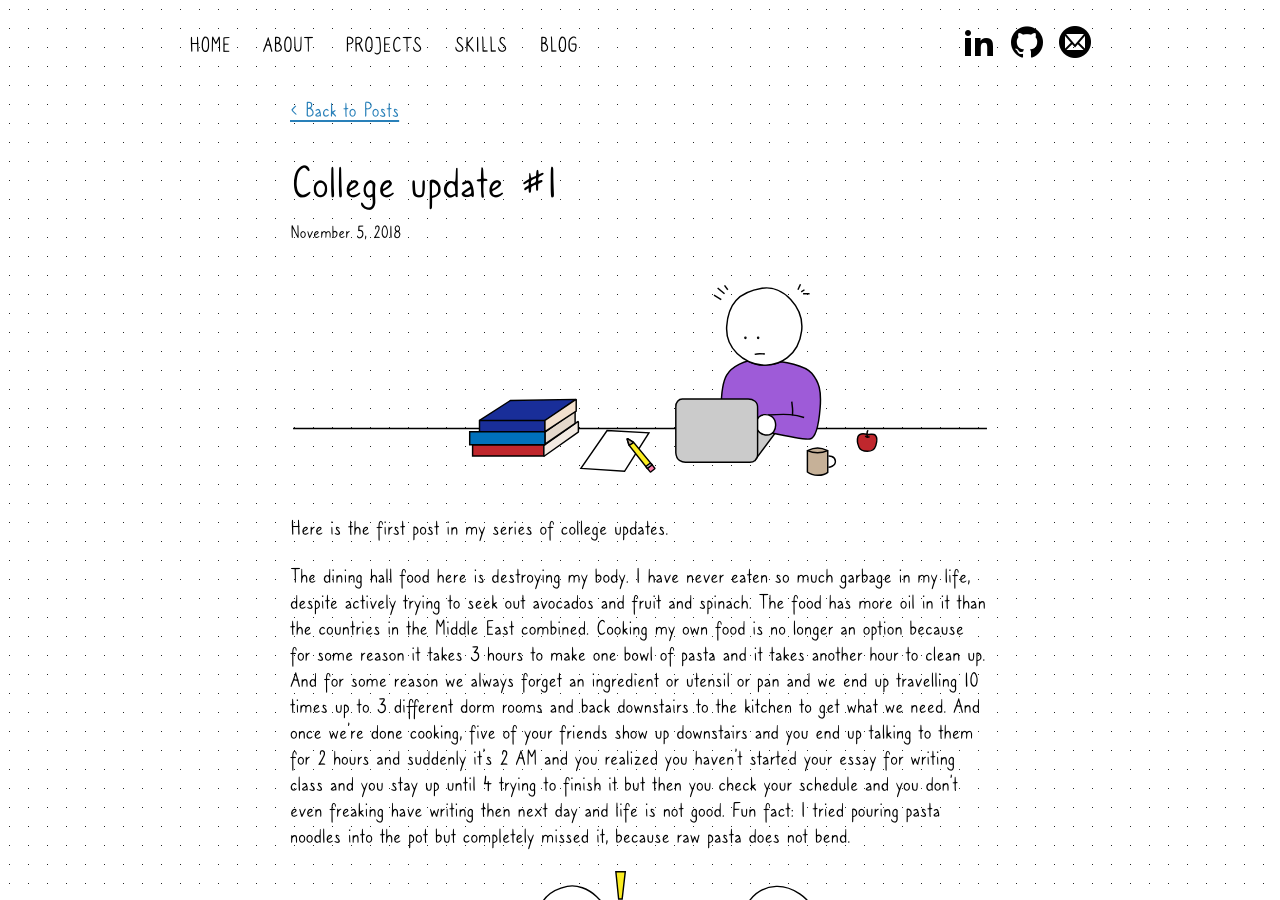
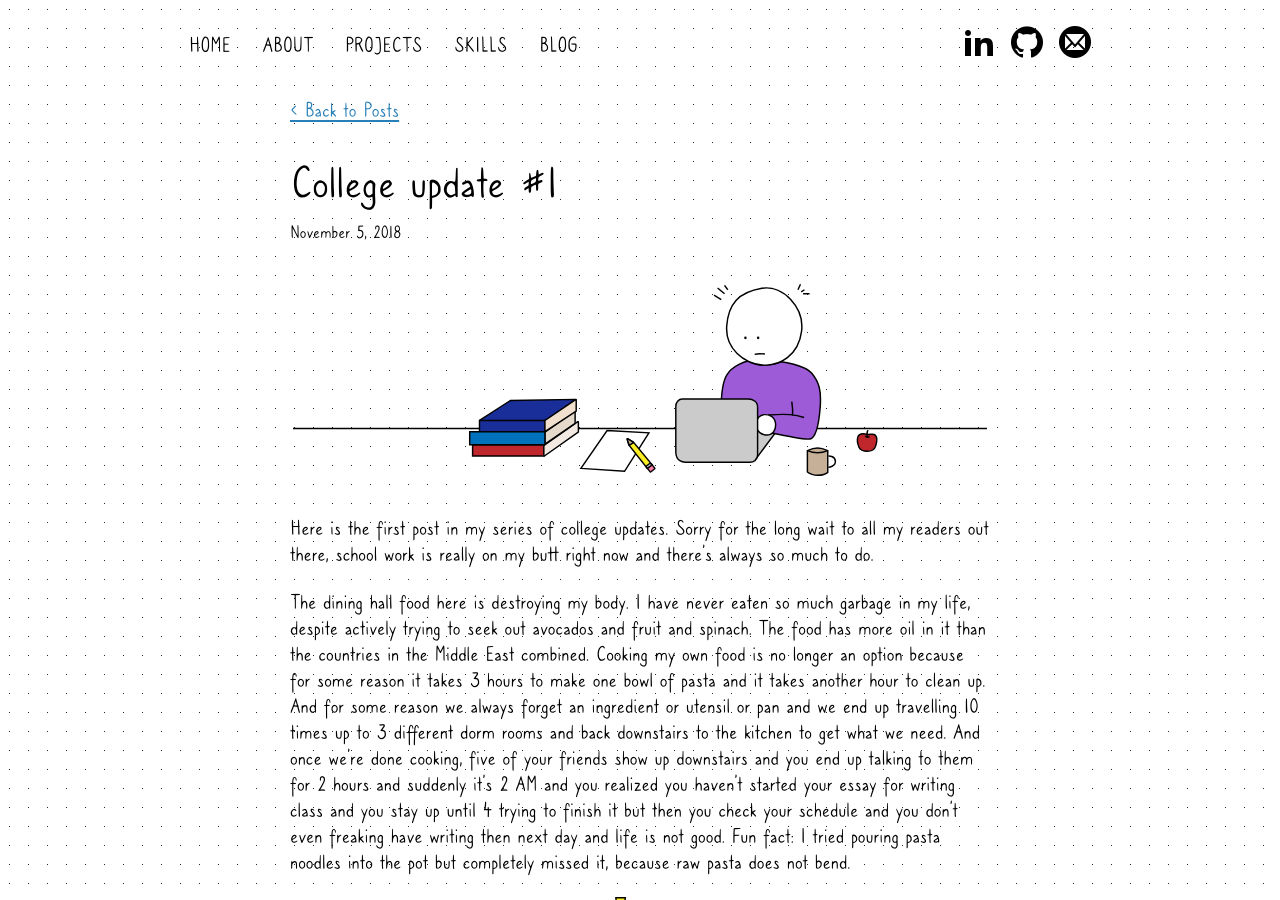
Before and after one commit to kristelfung/bullet-journal, a Jekyll site: the page built from _posts/2018-11-05-college-update-1.md, in a window 1280 px wide and 900 px high. Built offline with Jekyll 4.4.1, drawn with Linux system fonts in a browser that asks for light colours; some web fonts are replaced; a script that is not in the unit is left out.

Commit message:
Update Blog “2018-11-05-college-update-1”

```diff
--- a/_posts/2018-11-05-college-update-1.md
+++ b/_posts/2018-11-05-college-update-1.md
@@ -6,7 +6,7 @@ category: Personal
 thumbnail: /images/uploads/books-pencil-apple.svg
 coverphoto: /images/uploads/studying.svg
 ---
-Here is the first post in my series of college updates.
+Here is the first post in my series of college updates. Sorry for the long wait to all my readers out there, school work is really on my butt right now and there's always so much to do.
 
 The dining hall food here is destroying my body. I have never eaten so much garbage in my life, despite actively trying to seek out avocados and fruit and spinach. The food has more oil in it than the countries in the Middle East combined. Cooking my own food is no longer an option because for some reason it takes 3 hours to make one bowl of pasta and it takes another hour to clean up. And for some reason we always forget an ingredient or utensil or pan and we end up travelling 10 times up to 3 different dorm rooms and back downstairs to the kitchen to get what we need. And once we’re done cooking, five of your friends show up downstairs and you end up talking to them for 2 hours and suddenly it’s 2 AM and you realized you haven’t started your essay for writing class and you stay up until 4 trying to finish it but then you check your schedule and you don’t even freaking have writing then next day and life is not good. Fun fact: I tried pouring pasta noodles into the pot but completely missed it, because raw pasta does not bend.
 
```
